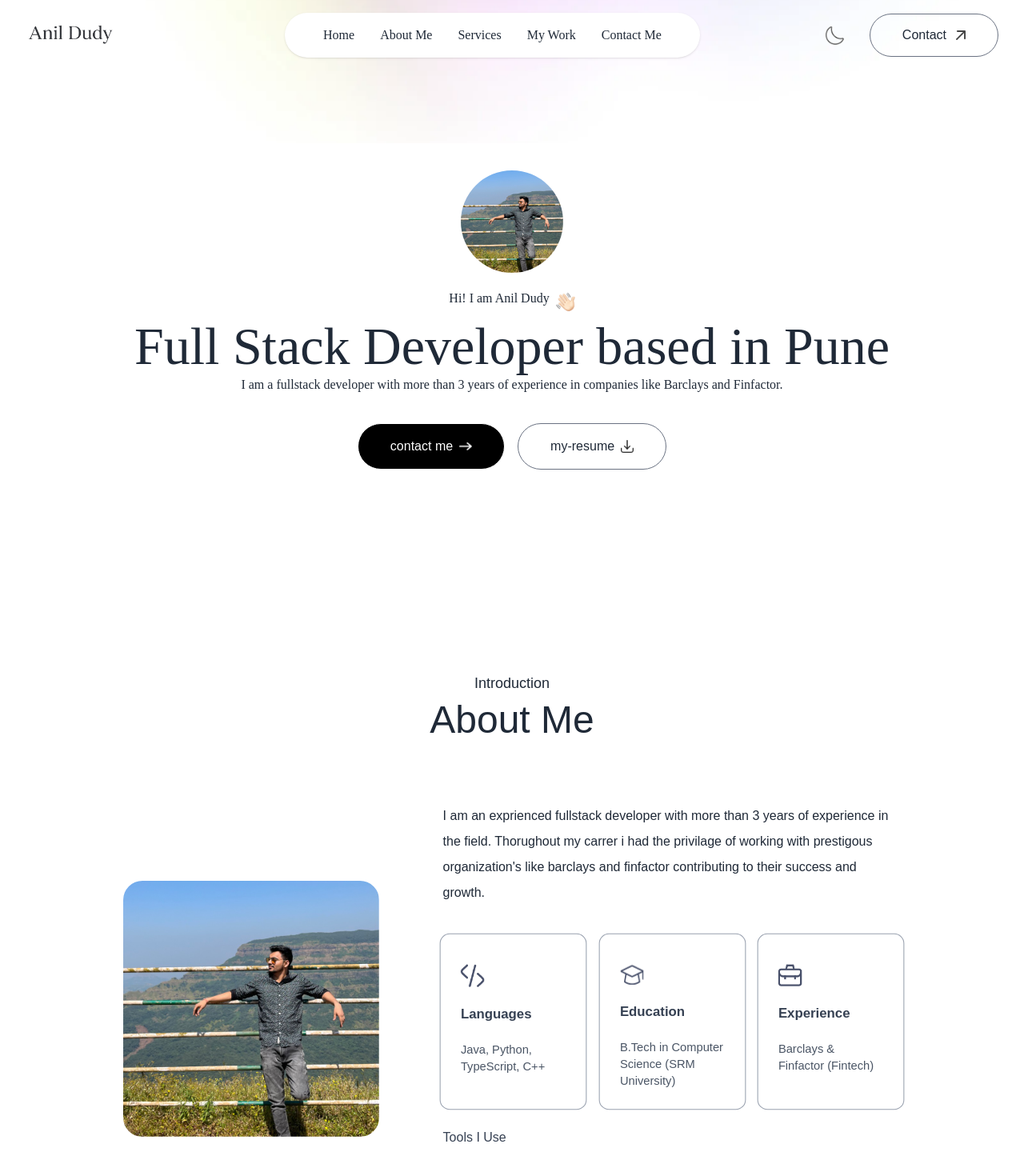
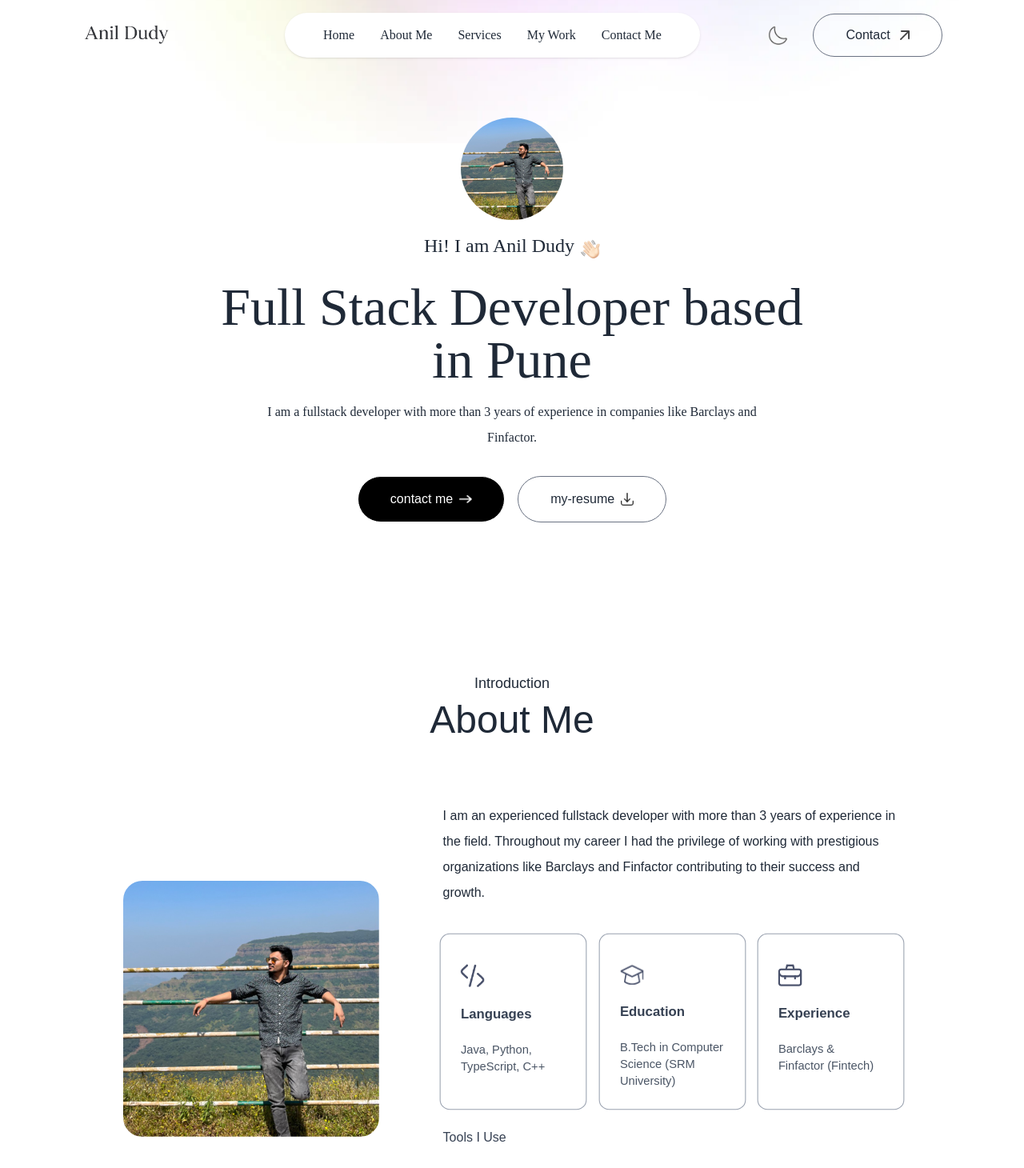
Before and after one commit to Anildudy/my-portfolio, a Next.js app: page / in a window 1280 px wide. Shown: the top 1460 px of the page at 80% size. Built offline with nearby package versions, Linux system fonts and the light colour scheme; a web font is replaced by a local one.

Commit message:
spelling fixes

```diff
--- a/app/components/About.jsx
+++ b/app/components/About.jsx
@@ -11,13 +11,13 @@
       className="w-full px-[12%] py-10 scroll-mt-20"
       initial={{ opacity: 0 }}
       whileInView={{ opacity: 1 }}
-      transition={{ duation: 1 }}
+        transition={{ duration: 1 }}
     >
       <motion.h4
         className="text-center mb-2 text-lg font-ovo"
         initial={{ opacity: 0, y: -20 }}
         whileInView={{ opacity: 1, y: 0 }}
-        transition={{ duation: 0.5, delay: 0.3 }}
+        transition={{ duration: 0.5, delay: 0.3 }}
       >
         {" "}
         Introduction{" "}
@@ -27,7 +27,7 @@
         className="text-center text-5xl font-ovo"
         initial={{ opacity: 0, y: -20 }}
         whileInView={{ opacity: 1, y: 0 }}
-        transition={{ duation: 0.5, deplay: 0.5 }}
+        transition={{ duration: 0.5, delay: 0.5 }}
       >
         {" "}
         About Me{" "}
@@ -37,13 +37,13 @@
         className="flex w-full flex-col lg:flex-row items-center gap-20 my-20"
         initial={{ opacity: 0 }}
         whileInView={{ opacity: 1 }}
-        transition={{ duation: 0.8 }}
+        transition={{ duration: 0.8 }}
       >
         <motion.div
           className="w-64 sm:w-80 rounded-3xl max-w-none"
           initial={{ opacity: 0, scale: 0.9 }}
           whileInView={{ opacity: 1, scale: 1 }}
-          transition={{ duation: 0.5, deplay: 0.6 }}
+          transition={{ duration: 0.5, delay: 0.6 }}
         >
           <Image
             src={assets.profile_img}
@@ -55,20 +55,20 @@
           className="flex-1"
           initial={{ opacity: 0 }}
           whileInView={{ opacity: 1 }}
-          transition={{ duation: 0.6, deplay: 0.8 }}
+          transition={{ duration: 0.6, delay: 0.8 }}
         >
-          <p className="mb-10 mx-w-2xl font-ovo">
+          <p className="mb-10 max-w-2xl font-ovo">
             {" "}
-            I am an exprienced fullstack developer with more than 3 years of
-            experience in the field. Thorughout my carrer i had the privilage of
-            working with prestigous organization's like barclays and finfactor
+            I am an experienced fullstack developer with more than 3 years of
+            experience in the field. Throughout my career I had the privilege of
+            working with prestigious organizations like Barclays and Finfactor
             contributing to their success and growth.
           </p>
           <motion.ul
             className="grid grid-cols-1 sm:grid-cols-3 gap-6 max-w-2xl"
             initial={{ opacity: 0 }}
             whileInView={{ opacity: 1 }}
-            transition={{ duation: 0.8, delay: 1 }}
+            transition={{ duration: 0.8, delay: 1 }}
           >
             {infoList.map(({ icon, iconDark, title, description }, index) => (
               <motion.li
@@ -97,7 +97,7 @@
             className="my-6 text-gray-700 font-ovo dark:text-white/80"
             initial={{ opacity: 0, y: 20 }}
             whileInView={{ opacity: 1, y: 0 }}
-            transition={{ duation: 0.5, delay: 1.3 }}
+            transition={{ duration: 0.5, delay: 1.3 }}
           >
             {" "}
             Tools I Use{" "}
@@ -107,7 +107,7 @@
             className="flex items-center gap-3 sm:gap-5"
             initial={{ opacity: 0 }}
             whileInView={{ opacity: 1 }}
-            transition={{ duation: 0.6, delay: 1.5 }}
+            transition={{ duration: 0.6, delay: 1.5 }}
           >
             {toolsData.map((tool, index) => (
               <motion.li
--- a/app/components/Contact.jsx
+++ b/app/components/Contact.jsx
@@ -72,7 +72,7 @@
         whileInView={{ opacity: 1 }}
         transition={{ delay: 0.9, duration: 0.5 }}
         onSubmit={onSubmit}
-        className="mx-w-2xl mx-auto"
+        className="max-w-2xl mx-auto"
       >
         <div className="grid grid-template-auto gap-6 mt-10 mb-8">
           <motion.input
@@ -80,7 +80,7 @@
             whileInView={{ x: 0, opacity: 1 }}
             transition={{ delay: 1.1, duration: 0.6 }}
             type="text"
-            placeholder="Enter you name"
+            placeholder="Enter your name"
             required
             name="name"
             className="flex-1 p-3 outline-none border-[0.5px] border-gray-400 rounded-md bg-white dark:bg-darkhover/30 dark:border-white/90"
--- a/app/components/Footer.jsx
+++ b/app/components/Footer.jsx
@@ -33,8 +33,8 @@
           </li>
           <li>
             {" "}
-            <a target="_blank" href="https://linkedln.com/anildudy">
-              Linkedln
+            <a target="_blank" href="https://linkedin.com/anildudy">
+              LinkedIn
             </a>
           </li>
           <li>
--- a/app/components/Header.jsx
+++ b/app/components/Header.jsx
@@ -5,7 +5,7 @@
 
 const Header = ({ isDarkMode }) => {
   return (
-    <div className="w-11/12 mx-w-3xl text-center mx-auto h-screen flex flex flex-col items-center justify-center gap-4">
+    <div className="w-11/12 max-w-3xl text-center mx-auto h-screen flex flex flex-col items-center justify-center gap-4">
       <motion.div
         initial={{ scale: 0 }}
         whileInView={{ scale: 1 }}
@@ -18,7 +18,7 @@
         initial={{ y: -20, opacity: 0 }}
         whileInView={{ y: 0, opacity: 1 }}
         transition={{ duration: 0.6, delay: 0.3 }}
-        className="flex items-end gap-2 text-x1 md:text-2x1 mb-3 font-Ovo"
+        className="flex items-end gap-2 text-xl md:text-2xl mb-3 font-Ovo"
       >
         Hi! I am Anil Dudy
         <Image src={assets.hand_icon} alt="" className="w-6" />
@@ -28,7 +28,7 @@
         initial={{ y: -30, opacity: 0 }}
         whileInView={{ y: 0, opacity: 1 }}
         transition={{ duration: 0.8, delay: 0.5 }}
-        className="text-3x1 sm:text-6x1 lg:text-[66px] font-Ovo"
+        className="text-3xl sm:text-6xl lg:text-[66px] font-Ovo"
       >
         Full Stack Developer based in Pune
       </motion.h1>
@@ -37,7 +37,7 @@
         initial={{ opacity: 0 }}
         whileInView={{ opacity: 1 }}
         transition={{ duration: 0.6, delay: 0.7 }}
-        className="mx-w-2x1 mx-auto font-Ovo"
+        className="max-w-2xl mx-auto font-Ovo"
       >
         I am a fullstack developer with more than 3 years of experience in
         companies like Barclays and Finfactor.
--- a/app/components/Navbar.jsx
+++ b/app/components/Navbar.jsx
@@ -28,7 +28,7 @@
         <Image src={assets.header_bg_color} alt="" className="w-full" />
       </div>
       <nav
-        className={`w-full fixed px-5 lg:px-8 xl-px-[8%] py-4 flex items-center justify-between z-50 ${isScroll ? "bg-white/50 backdrop-blur-lg shadow-sm dark:bg-darkTheme dark:shadow-white/20" : ""}`}
+        className={`w-full fixed px-5 lg:px-8 xl:px-[8%] py-4 flex items-center justify-between z-50 ${isScroll ? "bg-white/50 backdrop-blur-lg shadow-sm dark:bg-darkTheme dark:shadow-white/20" : ""}`}
       >
         <a href="#top">
           <Image
--- a/app/components/Services.jsx
+++ b/app/components/Services.jsx
@@ -6,7 +6,7 @@
 const Services = ({ isDarkMode }) => {
   return (
     <motion.div
-      id="Services"
+      id="services"
       className="w-full px-[12%] py-10 scroll-mt-20"
       initial={{ opacity: 0 }}
       whileInView={{ opacity: 1 }}
@@ -39,7 +39,7 @@
         transition={{ delay: 0.7, duration: 0.5 }}
       >
         I am a fullstack engineer with 3 years of experience from companies like
-        barclays and finfactor
+        Barclays and Finfactor
       </motion.p>
 
       <motion.div
--- a/app/components/Work.jsx
+++ b/app/components/Work.jsx
@@ -52,7 +52,7 @@
           <motion.div
             key={index}
             style={{ backgroundImage: `url(${project.bgImage})` }}
-            className="aspect-square bg-no-repeate bg-cover bg-center rounded-lg relative cursor-pointer group"
+            className="aspect-square bg-no-repeat bg-cover bg-center rounded-lg relative cursor-pointer group"
             whileHover={{ scale: 1.05 }}
             transition={{ duration: 0.3 }}
           >
--- a/app/layout.tsx
+++ b/app/layout.tsx
@@ -25,7 +25,7 @@
   return (
     <html lang="en" className="scroll-smooth">
       <body
-        className={`${outfit.className} ${ovo.className} antialiased leading-8 overflow-x-hiddden dark:bg-darkTheme dark:text-white`}
+        className={`${outfit.className} ${ovo.className} antialiased leading-8 overflow-x-hidden dark:bg-darkTheme dark:text-white`}
       >
         {children}
       </body>
```
